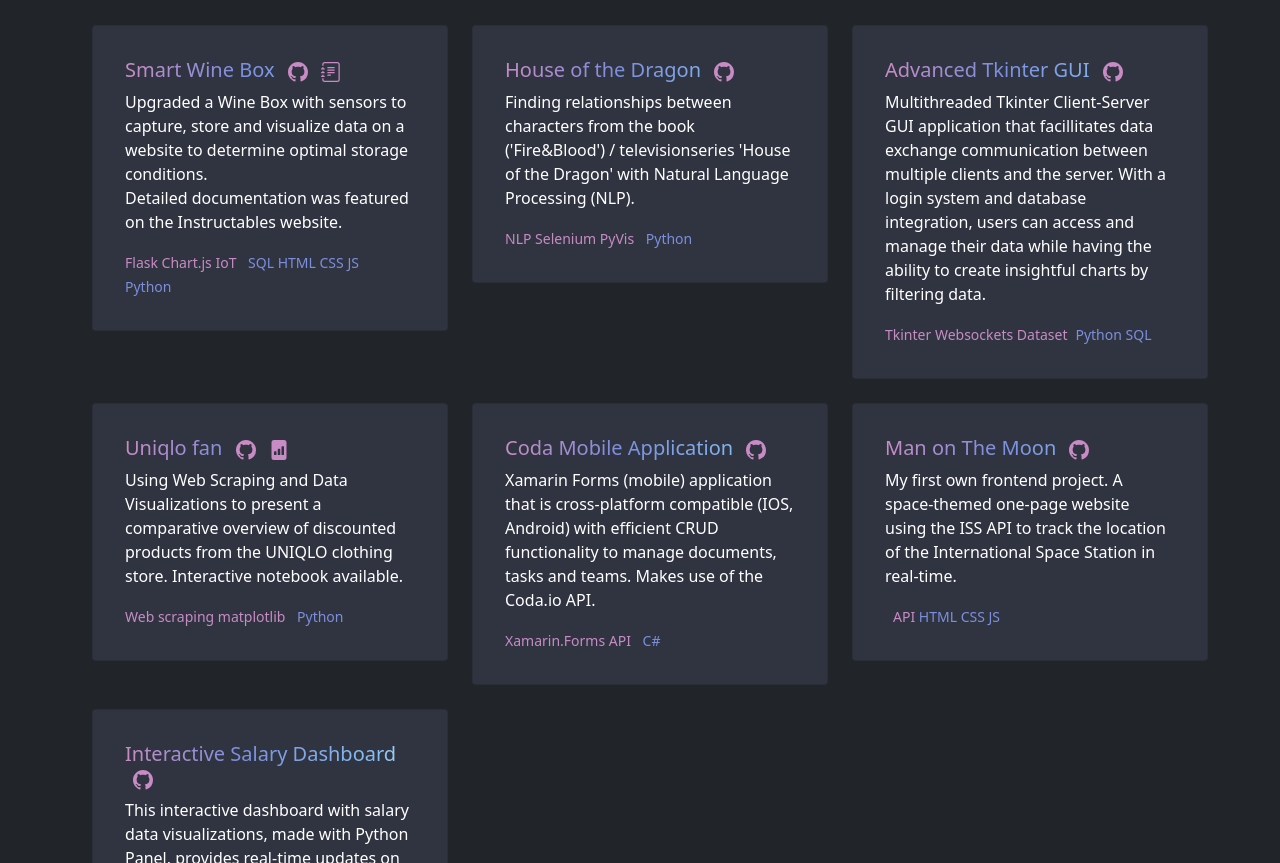
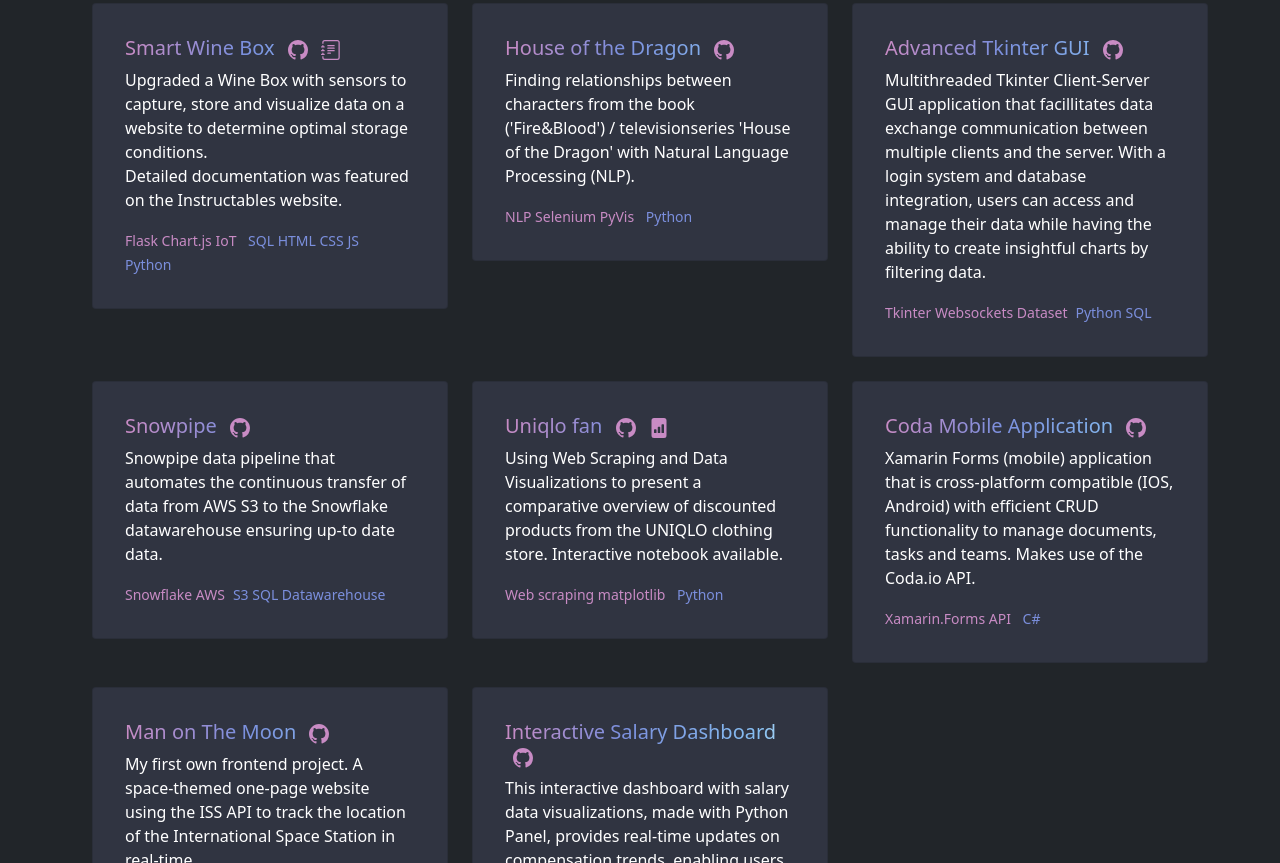
Before and after one commit to dominicho97/dominicho97.github.io, a plain HTML site: page index.html in a window 1280 px wide. Shown: the part 2495-3358 px from the top of the page. Drawn offline with nearby package versions, Linux system fonts and the light colour scheme.

Commit message:
Added snowpipe project

```diff
--- a/index.html
+++ b/index.html
@@ -70,8 +70,7 @@
         <h5 class="card-title">Database</h5>
         <p class="card-text"></p>
         <a  class="btn btn-primary m-2">SQL</a>
-        <a  class="btn btn-primary m-1">Azure Storage</a>
-        <a  class="btn btn-primary">Azure CosmosDB</a>
+        <a  class="btn btn-primary">AWS S3</a>
       </div>
     </div>
   </div>
@@ -89,13 +88,13 @@
 
     <div class="card text-bg-light p-2 border-start border-primary  bg-warning" >
       <div class="card-body " >
-        <h5 class="card-title">Data engineering tools</h5>
+        <h5 class="card-title">Data engineering </h5>
         <p class="card-text"></p>
 
         <a  class="btn btn-secondary m-2">Snowflake</a>
-        <!-- <a  class="btn btn-secondary ">Apache Airflow</a>
-        <a  class="btn btn-secondary m-1">Kubernetes</a>
-        <a  class="btn btn-secondary m-2">Snowflake</a> -->
+        <a  class="btn btn-secondary ">AWS</a>
+        <!-- <a  class="btn btn-secondary m-1">Kubernetes</a> -->
+        <!-- <a  class="btn btn-secondary m-2">Snowflake</a>  -->
 
       </div>
     </div>
@@ -226,6 +225,25 @@
                   data.
                 </p>
                 <p class="card-text"><small class="text-primary ml-2">Tkinter Websockets Dataset<span class="text-secondary  m-2">Python SQL</span></small></p>
+
+              </div>
+            </div>
+          </div>
+
+          <div class="col">
+            <div class="card bg-warning text-bg-light p-3">
+              <div class="card-body ">
+                <h5 class="card-title text-custom">Snowpipe
+                  <a href="https://github.com/dominicho97/Snowpipe/" target="_blank">
+                    <svg  width="20" height="20" fill="currentColor"  class="bi bi-github ms-2"  viewBox="0 0 16 16">
+                      <path d="M8 0C3.58 0 0 3.58 0 8c0 3.54 2.29 6.53 5.47 7.59.4.07.55-.17.55-.38 0-.19-.01-.82-.01-1.49-2.01.37-2.53-.49-2.69-.94-.09-.23-.48-.94-.82-1.13-.28-.15-.68-.52-.01-.53.63-.01 1.08.58 1.23.82.72 1.21 1.87.87 2.33.66.07-.52.28-.87.51-1.07-1.78-.2-3.64-.89-3.64-3.95 0-.87.31-1.59.82-2.15-.08-.2-.36-1.02.08-2.12 0 0 .67-.21 2.2.82.64-.18 1.32-.27 2-.27.68 0 1.36.09 2 .27 1.53-1.04 2.2-.82 2.2-.82.44 1.1.16 1.92.08 2.12.51.56.82 1.27.82 2.15 0 3.07-1.87 3.75-3.65 3.95.29.25.54.73.54 1.48 0 1.07-.01 1.93-.01 2.2 0 .21.15.46.55.38A8.012 8.012 0 0 0 16 8c0-4.42-3.58-8-8-8z"/>
+                    </svg>
+                  </a>
+
+                </h5>
+                <p class="card-text">Snowpipe data pipeline that automates the continuous transfer of data from AWS S3 to the Snowflake datawarehouse ensuring up-to date data.
+                </p>
+                <p class="card-text"><small class="text-primary ml-2">Snowflake AWS<span class="text-secondary  m-2">S3  SQL Datawarehouse</span></small></p>
 
               </div>
             </div>
```
